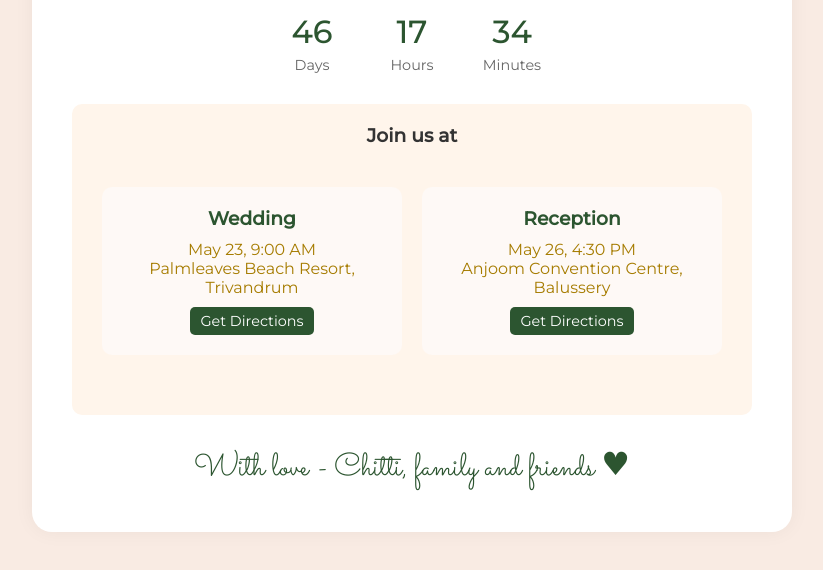
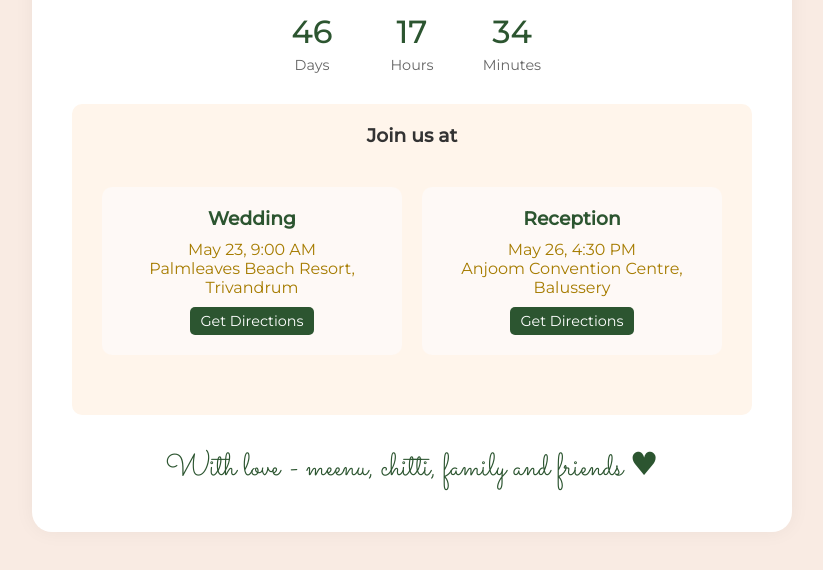
Before and after one commit to murali-athira/murali-athira.github.io, a plain HTML site: page index.html in a window 1280 px wide. Shown: the part 853-1423 px from the top of the page, without its empty margins (228-1051 px from the left). Drawn offline with nearby package versions, Linux system fonts and the light colour scheme.

Commit message:
Update index.html

```diff
--- a/index.html
+++ b/index.html
@@ -277,7 +277,7 @@
             </div>
             <p
             style="font-family: 'Sacramento', cursive; font-size: 32px; color: var(--secondary-color); margin-top: 30px;">
-            With love - Chitti, family and friends ♥
+            With love - meenu, chitti, family and friends ♥
         </p>
         </div>
 
```
